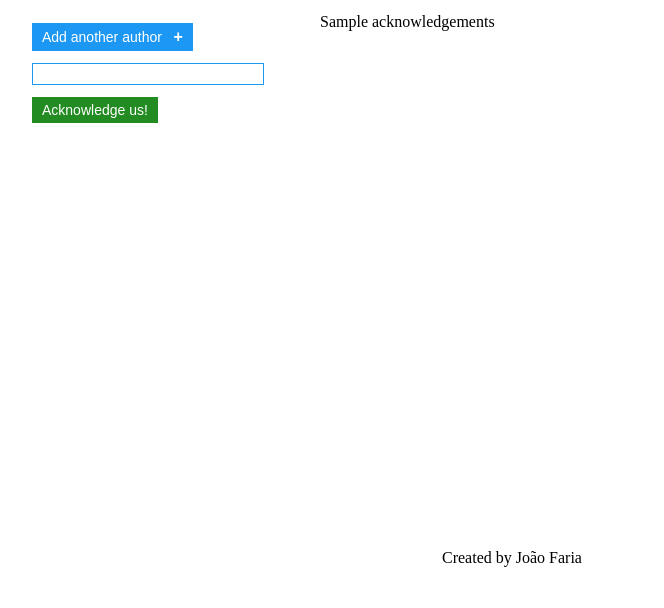
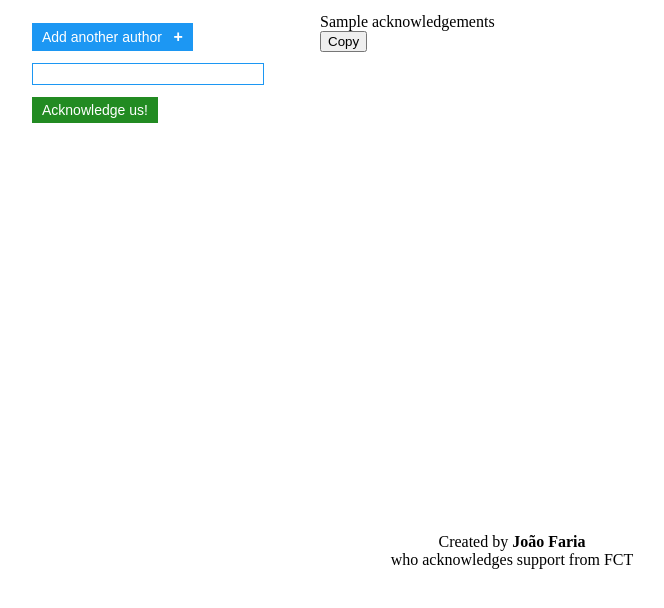
Before and after one commit to j-faria/acknow, a Flask app: template templates/index.html in a window 1280 px wide. Shown: the top 608 px of the page, without its empty margins (128-792 px from the left). Run offline with Flask 2, Linux system fonts and the light colour scheme; the template is opened without the code that fills it: most values are stand-ins (such as "Sample title", 1, 10 or a date in 2020).

Commit message:
move footer; add copy button

```diff
--- a/static/form.css
+++ b/static/form.css
@@ -5,13 +5,10 @@
 }
 
 .container2 {
-    /* text-align: right; */
+    text-align: justify;
     clear: right;
 }
 
-footer {
-    clear: both;
-}
 
 .container1
     input[type=text] {
--- a/static/structure.css
+++ b/static/structure.css
@@ -9,6 +9,7 @@
 header {
 	padding: 0 15px;
 }
+
 
 .columns {
 	display: flex;
@@ -29,15 +30,21 @@ header {
 }
 
 footer {
+	clear: both;
     text-align: center;
 	padding: 20px 15px;
 }
 
+footer a {
+	color: black;
+	text-decoration:none;
+}
+
 
 @media screen and (max-width: 980px) {
-  .columns .column {
+	.columns .column {
 		margin-bottom: 5px;
-    flex-basis: 40%;
+		flex-basis: 40%;
 		&:nth-last-child(2) {
 			margin-right: 0;
 		}
--- a/templates/index.html
+++ b/templates/index.html
@@ -45,22 +45,16 @@
 <!-- </div> -->
 
 
-<div class="container2">
-    {{ acknowledgements }}
-  <!-- <div><input type="text" name="authors"></div> -->
+<div class="container2" id="ack">
+{{ acknowledgements }}
 </div>
+{% if acknowledgements|length %}
+<button onclick="copyToClipboard('#ack')"><span id="copyButton">Copy</span></button>
+{% endif %}
 
-
-<footer>
-  <p>Created by João Faria</p>
-</footer>
-
-<!-- <input type="button" id="next" value="Next" /> -->
-
-<!-- <script src="https://cdnjs.cloudflare.com/ajax/libs/jquery/3.3.1/jquery.min.js"></script> -->
 <script>
 $(document).ready(function() {
-    var max_fields      = 10;
+    var max_fields      = 20;
     var wrapper         = $(".container1");
     var add_button      = $(".add_form_field");
 
@@ -69,15 +63,13 @@ $(document).ready(function() {
         e.preventDefault();
         if(x < max_fields){
             x++;
-            // $(wrapper).append('<div><input type="text" name="authors"/><a href="#" class="delete">Delete Author</a></div>'); //add input box
             // var div = `<div><input type="text" name="author${x}"/><a href="#" class="delete">Delete Author</a></div>`
             var div = `<div><input type="text" name="author${x}"/><a href="#" class="delete">&#x2718;</a></div>`
             $(wrapper).find('.button').before(div);
         }
-  else
-  {
-  alert('Reached the maximum number of authors')
-  }
+        else{
+            alert('Reached the maximum number of authors')
+        }
     });
 
     $(wrapper).on("click",".delete", function(e){
@@ -86,6 +78,18 @@ $(document).ready(function() {
 });
 </script>
 
+<script>
+function copyToClipboard(element) {
+  var $temp = $("<input>");
+  $("body").append($temp);
+  $temp.val($(element).text()).select();
+  document.execCommand("copy");
+  $temp.remove();
+  var tooltip = document.getElementById("copyButton");
+  tooltip.innerHTML = "Copied!";
+}
+</script>
+
 
 
 {% endblock %}
--- a/templates/template.html
+++ b/templates/template.html
@@ -9,8 +9,9 @@
   <script src="https://ajax.googleapis.com/ajax/libs/jquery/1.12.4/jquery.min.js"></script>
 
   <link rel="stylesheet" href="{{ url_for('static', filename='structure.css') }}">
-  <link rel="stylesheet" href="{{ url_for('static', filename='search.css') }}">
+  <!-- <link rel="stylesheet" href="{{ url_for('static', filename='search.css') }}"> -->
   <link rel="stylesheet" href="{{ url_for('static', filename='form.css') }}">
+  <!-- <link rel="stylesheet" href="{{ url_for('static', filename='copytooltip.css') }}"> -->
   <!-- <link rel="stylesheet" href="https://cdnjs.cloudflare.com/ajax/libs/awesomplete/1.1.2/awesomplete.min.css"> -->
   <title> - acknow - </title>
 </head>
@@ -22,5 +23,10 @@
     {% endblock %}
   </div>
   <!-- <script src="https://cdnjs.cloudflare.com/ajax/libs/awesomplete/1.1.2/awesomplete.min.js" async></script> -->
+
+<footer>
+  Created by <strong><a href="https://joaofaria.space/">João Faria</a></strong> <br> who acknowledges support from FCT
+</footer>
+
 </body>
 </html>
```
